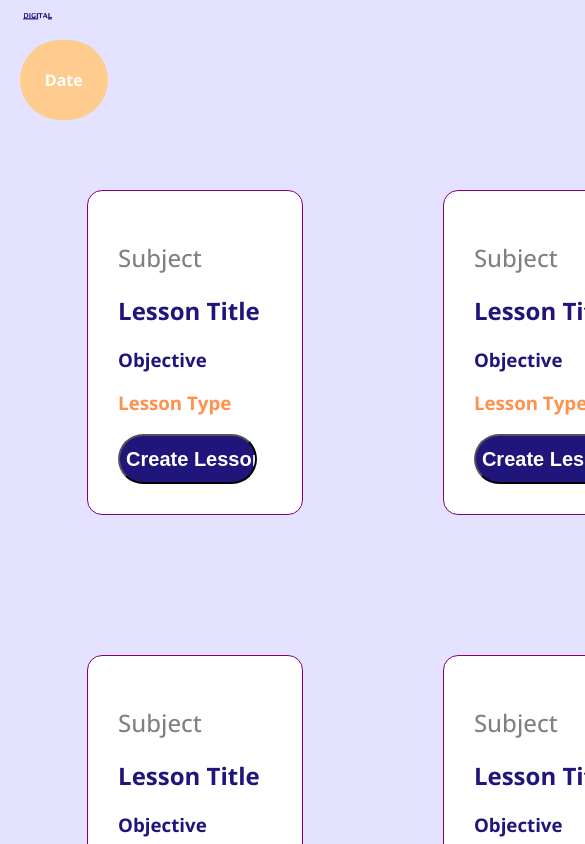
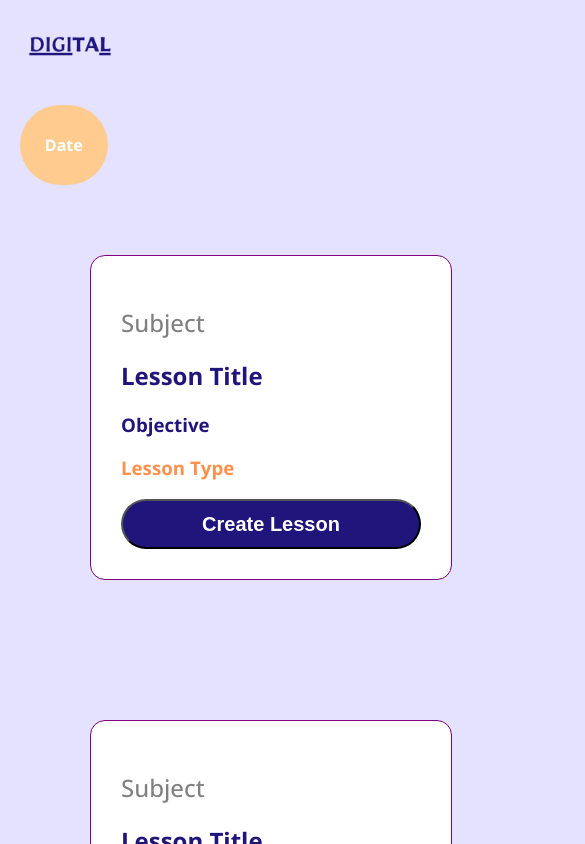
Before and after one commit to jmcc999/DigitalTAFrontEnd, a React (Create React App) app in the folder app/: page / in a window 390 px wide. Shown: the top 844 px of the page, 585 px wide, since content can reach past the window. Built offline with nearby package versions, Linux system fonts and the light colour scheme.

Commit message:
comments added for app

```diff
--- a/app/src/App.css
+++ b/app/src/App.css
@@ -16,3 +16,10 @@
   height: 5%;
   width: 10%;
 }
+/* responsive design for logo on all pages */
+@media only screen and (max-width: 1100px) {
+  .logo {
+    height: 100px;
+    width: auto;
+  }
+}
--- a/app/src/App.js
+++ b/app/src/App.js
@@ -3,24 +3,23 @@ import logo from './purplelogo.png';
 import './App.css';
 import Subject from './Subject'
 
-
 class App extends Component {
   render() {
     return (
-     <div id="idxContent">
-        <div id="nav">
-          <div id="logo"><img src={logo} alt="Digital TA Logo" className="logo"/></div>
+     <div id="idxContent"> {/* large parent div that holds all content of index page */}
+        <div id="nav"> {/* holds logo */}
+          <div id="logo"><img src={logo} alt="Digital TA Logo" className="logo"/></div> {/* logo png source */}
         </div>
-        <div className="dateContainer">
-          <div id= "date" className="date">Date</div>
+        <div className="dateContainer"> {/* container that holds the date */}
+          <div id= "date" className="date">Date</div>{/* the date */}
         </div>
-        <div>
-          <div className="top"> {/* top half of index subject tabs */}
+        <div>{/* this is the parent container to the index tabs that hold each lesson plan. */}
+          <div className="top"> {/* top half of lesson plan index tabs */}
               <Subject name ={''}/>
               <Subject name ={''}/>
               <Subject name ={''}/>
           </div>
-          <div className="bottom"> {/* bottom half of index subject tabs*/}
+          <div className="bottom"> {/* bottom half of lesson plan index tabs*/}
               <Subject name ={''}/>
               <Subject name ={''}/>
               <Subject name ={''}/>
--- a/app/src/Subject/index.js
+++ b/app/src/Subject/index.js
@@ -10,7 +10,7 @@ class Subject extends Component {
   render() {
     return (
         <div className="subjectContainer">
-          <div classname="subjectContents">
+          <div>
             <h2 className="subjectName">Subject</h2>
             <h2 className="lessonTitle">Lesson Title</h2>
             <h3 className="objective">Objective</h3>
--- a/app/src/index.css
+++ b/app/src/index.css
@@ -55,10 +55,28 @@ justify-content:center
   font-size: 20px;
   border-radius: 30px;
   height: 50px;
-  width: 90%;
+  width: 100%;
   cursor: pointer;
 }
 .createLesson:hover{
   -webkit-transform: translateY(-1px);
 	transform: translateY(-1px);
 }
+
+/*Responsive design */
+@media only screen and (max-width: 1100px) {
+  .subjectContainer {
+    background-color: white;
+    border: 1px solid purple;
+    border-radius: 15px;
+    margin: 70px;
+    padding: 30px;
+    width: 300px;
+  }
+  .top{
+    display:contents;
+    }
+  .bottom{
+      display:contents;
+    }
+  }
```
